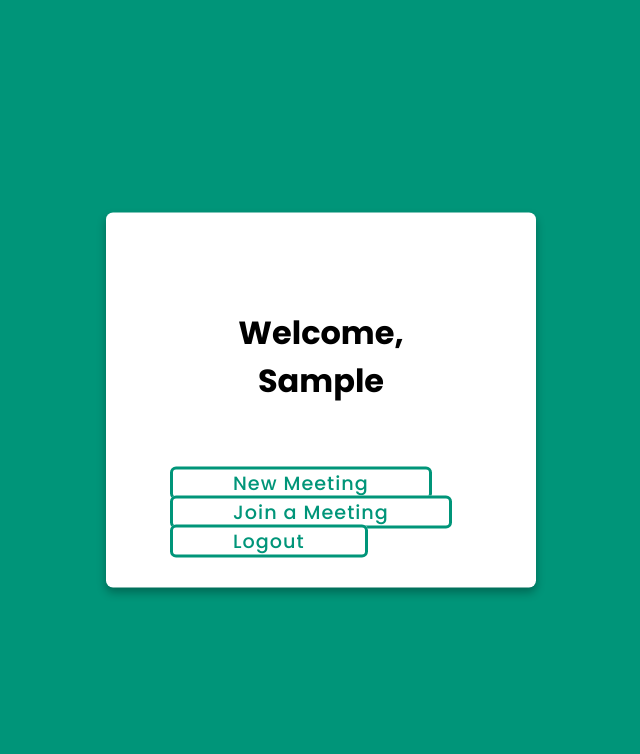
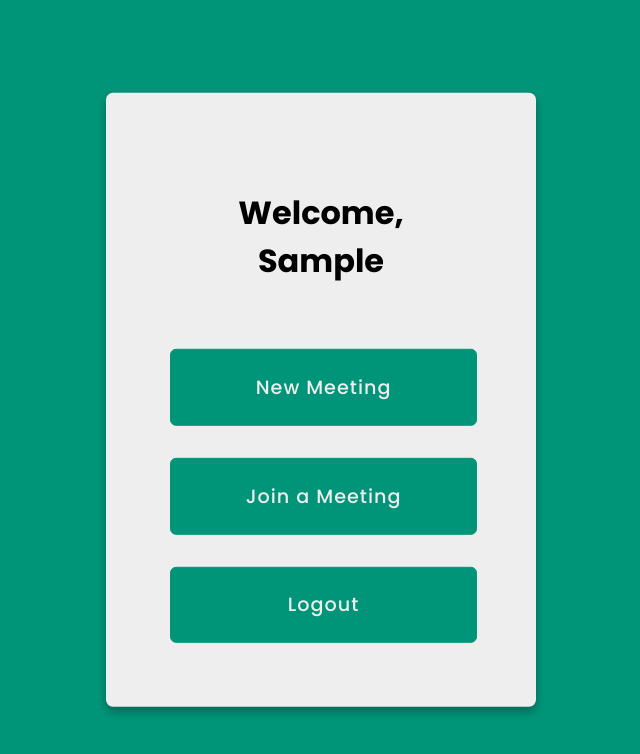
Before and after one commit to ARamosCaio/videocall_app, a Django app: page /dashboard/ in a window 1280 px wide. Shown: the top 754 px of the page, without its empty margins (319-959 px from the left). Run offline with Django 4.2, Linux system fonts and the light colour scheme; the visitor is signed in with stand-in values (Sample User, id 1).

Commit message:
fix: fixed dashboard buttons style

```diff
--- a/video_conference/videoconf_app/static/css/style.css
+++ b/video_conference/videoconf_app/static/css/style.css
@@ -18,7 +18,7 @@ body{
   transform: translate(-50%,-50%);
   max-width: 430px;
   width: 100%;
-  background: #fff;
+  background: #eee;
   border-radius: 7px;
   box-shadow: 0 5px 10px rgba(0,0,0,0.3);
 }
@@ -47,10 +47,11 @@ body{
  .form input{
    height: 60px;
    width: 100%;
+   background: #eee;
    padding: 0 15px;
    font-size: 17px;
    margin-bottom: 1.3rem;
-   border: 1px solid #ddd;
+   border: 1px solid #ccc;
    border-radius: 6px;
    outline: none;
  }
@@ -66,7 +67,7 @@ body{
   text-decoration: underline;
 }
 .form input.button{
-  color: #fff;
+  color: #eee;
   background: #009579;
   font-size: 1.2rem;
   font-weight: 500;
@@ -99,31 +100,31 @@ body{
   margin: 2em;
 }
 .dashboard a{
-  height: 100px;
-  width: 100%;
-  padding: 0 60px;
-  margin-bottom: 1.3rem;
-  font-size: 17px;
-  border: 3px solid #009579;
+  display: flex;
+  height: 4em;
+  width: 16em;
+  padding: 5%;
+  border: 1px solid #009579;
   border-radius: 6px;
   outline: none;
   text-decoration: none;
 }
 
 .dashboard a.button{
-  color: #009579;
-  background: #fff;
+  color: #eee;
+  background: #009579;
   font-size: 1.2rem;
   font-weight: 500;
   letter-spacing: 1px;
   margin: 2rem;
-
+  justify-content: center;
+  align-items: center;
   cursor: pointer;
   transition: 0.4s;
 
 }
 
 .dashboard a.button:hover{
-  background: #009579;
-  color: #ddd;
+  background: #006653;
+  color: #eee;
 }
```
